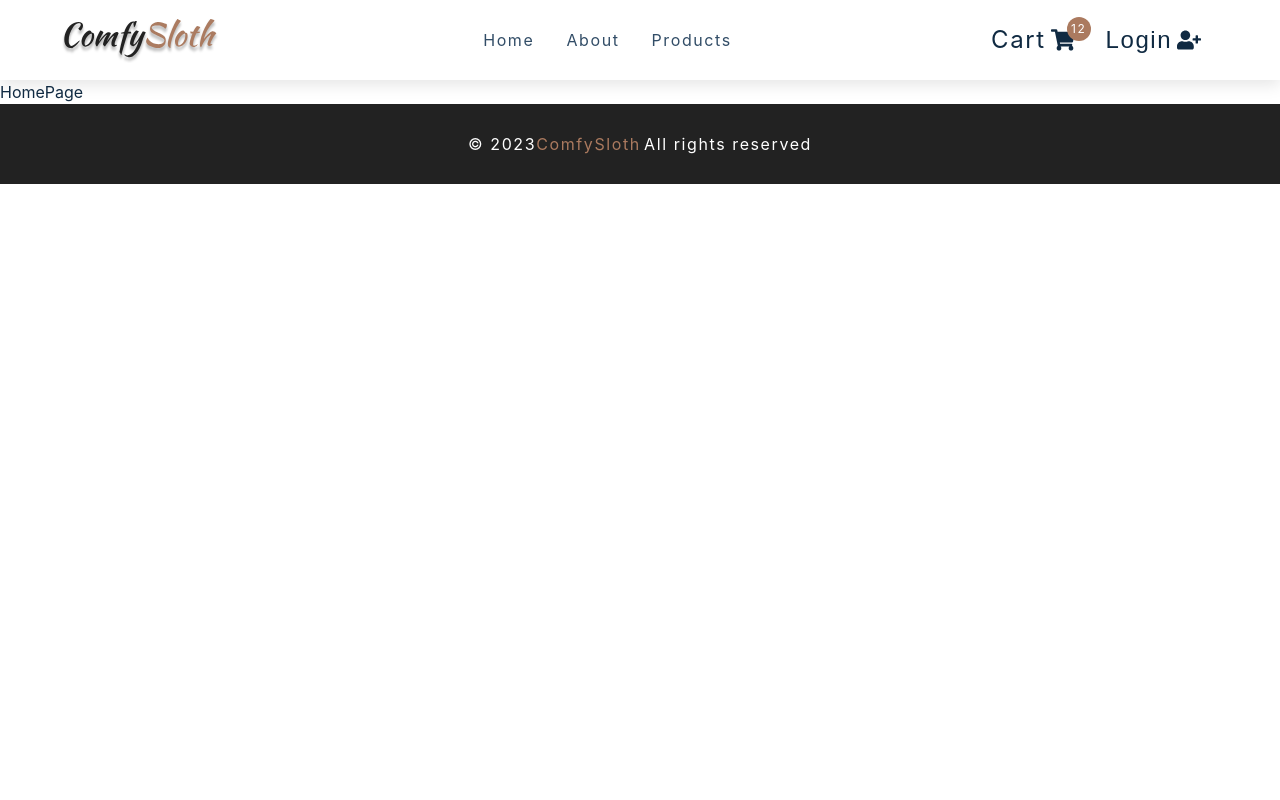
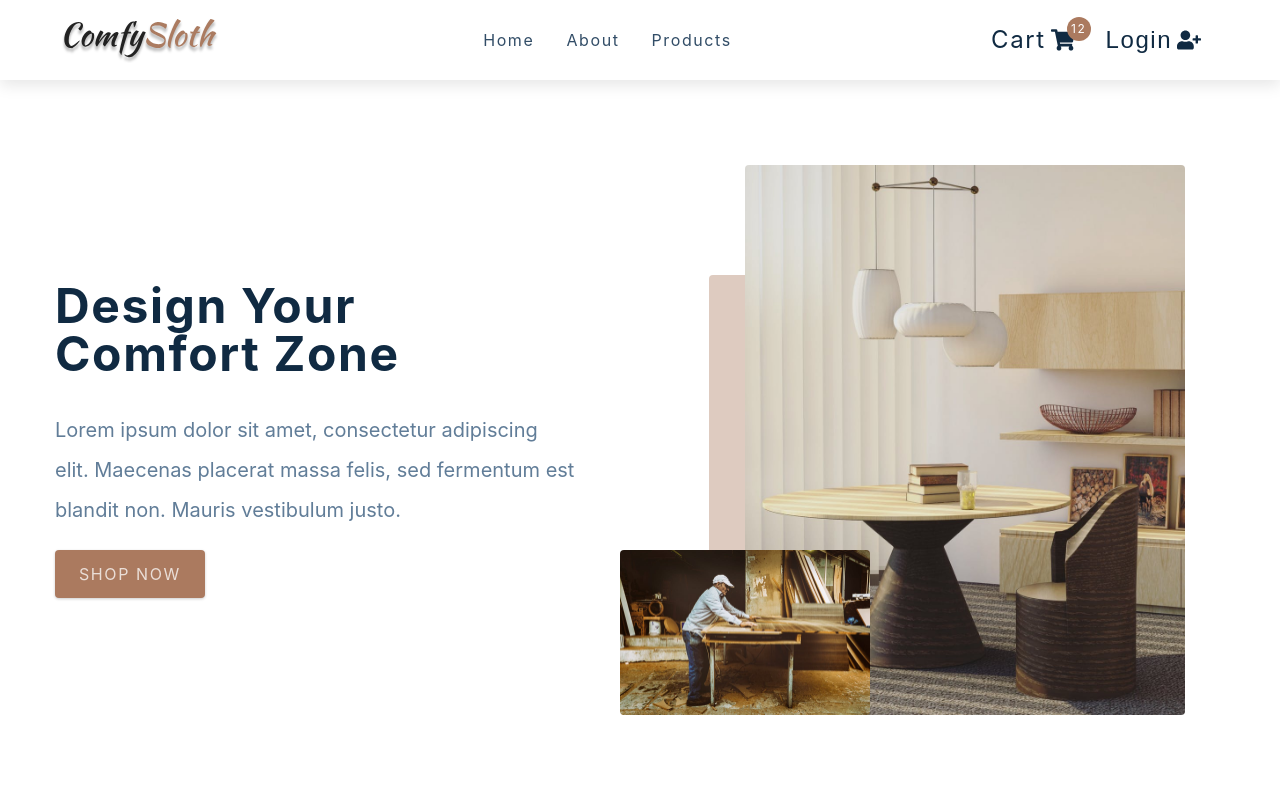
Before and after one commit to Amr-Magdy95/react_ecommerce, a React (Create React App) app: page / in a window 1280 px wide. Shown: the top 800 px of the page. Built offline with nearby package versions, Linux system fonts and the light colour scheme.

Commit message:
Feature: Added HTML and CSS for Home Hero

```diff
--- /dev/null
+++ b/src/components/Contact.js
@@ -0,0 +1,9 @@
+import React from 'react'
+
+function Contact() {
+  return (
+    <div>Contact</div>
+  )
+}
+
+export default Contact
--- /dev/null
+++ b/src/components/FeaturedProducts.js
@@ -0,0 +1,9 @@
+import React from 'react'
+
+function FeaturedProducts() {
+  return (
+    <div>FeaturedProducts</div>
+  )
+}
+
+export default FeaturedProducts
--- /dev/null
+++ b/src/components/Hero.js
@@ -0,0 +1,92 @@
+import React from "react";
+import { Link } from "react-router-dom";
+import styled from "styled-components";
+import heroBcg from "../assets/hero-bcg.jpeg";
+import heroBcg2 from "../assets/hero-bcg-2.jpeg";
+function Hero() {
+  return (
+    <Wrapper className="section-center">
+      <article className="content">
+        <h1>
+          {" "}
+          Design your <br /> comfort zone
+        </h1>
+        <p>
+          Lorem ipsum dolor sit amet, consectetur adipiscing elit. Maecenas
+          placerat massa felis, sed fermentum est blandit non. Mauris vestibulum
+          justo.
+        </p>
+        <Link to="/products" className="btn hero-btn">
+          {" "}
+          shop now
+        </Link>
+      </article>
+      <article className="img-container">
+        <img src={heroBcg} className="main-img" />
+        <img src={heroBcg2} className="accent-img" />
+      </article>
+    </Wrapper>
+  );
+}
+
+const Wrapper = styled.section`
+  min-height: 60vh;
+  display: grid;
+  place-items: center;
+  .img-container{
+    display: none;
+  }
+  p{
+    line-height: 2;
+    max-width: 45rem;
+    color: var(--clr-grey-5);
+    font-size: 1rem;
+  }
+  @media (min-width: 992px){
+    height: calc(100vh - 5rem);
+    grid-template-columns: 1fr 1fr;
+    gap: 8rem;
+    h1{
+      margin-bottom: 2rem;
+    }
+    p{
+      font-size: 1.25rem;
+    }
+    .hero-btn{
+      padding: 0.75rem 1.5rem;
+      font-size: 1rem;
+    }
+    .img-container{
+      display: block;
+      position: relative;
+    }
+    .main-img{
+      width: 100%;
+      height: 550px;
+      border-radius: var(--radius);
+      display: block;
+      object-fit: cover;
+    }
+    .accent-img{
+      position: absolute;
+      bottom: 0;
+      left: 0;
+      width: 250px;
+      transform: translateX(-50%);
+      border-radius: var(--radius);
+    }
+    .img-container::before{
+      content: "";
+      position: absolute;
+      width: 10%;
+      height: 80%;
+      background: var(--clr-primary-9);
+      bottom: 0;
+      left: -8%;
+      border-radius: var(--radius);
+      z-index: -1;
+    }
+  }
+`;
+
+export default Hero;
--- /dev/null
+++ b/src/components/Services.js
@@ -0,0 +1,9 @@
+import React from 'react'
+
+function Services() {
+  return (
+    <div>Services</div>
+  )
+}
+
+export default Services
--- a/src/pages/HomePage.js
+++ b/src/pages/HomePage.js
@@ -1,8 +1,14 @@
 import React from 'react'
+import {FeaturedProducts, Hero, Services, Contact} from '../components';
 
 function HomePage() {
   return (
-    <div>HomePage</div>
+    <main>
+      <Hero />
+      <FeaturedProducts />
+      <Services />
+      <Contact />
+    </main>
   )
 }
 
```
Also changed, not shown: src/components/index.js (+9 -1 lines).
